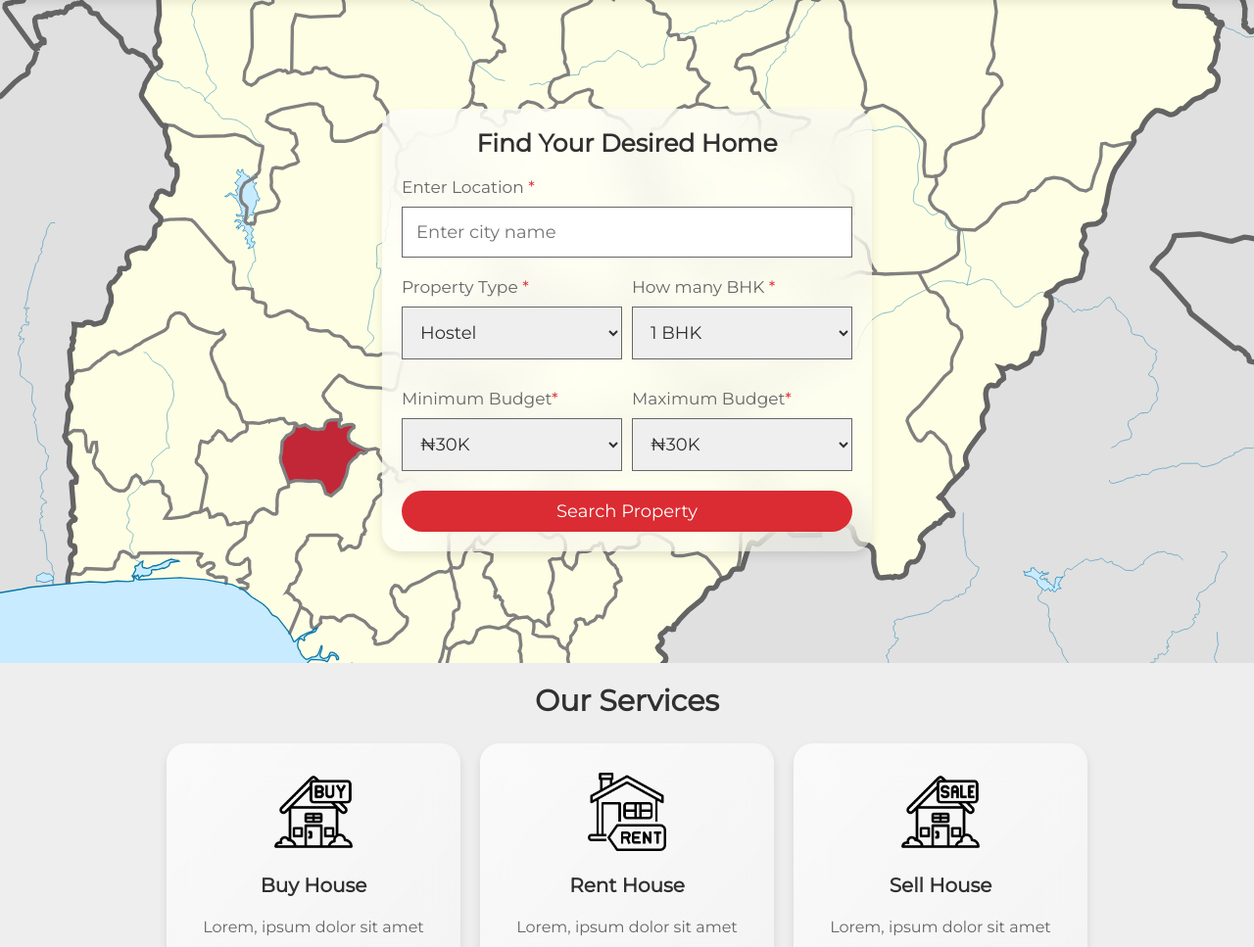
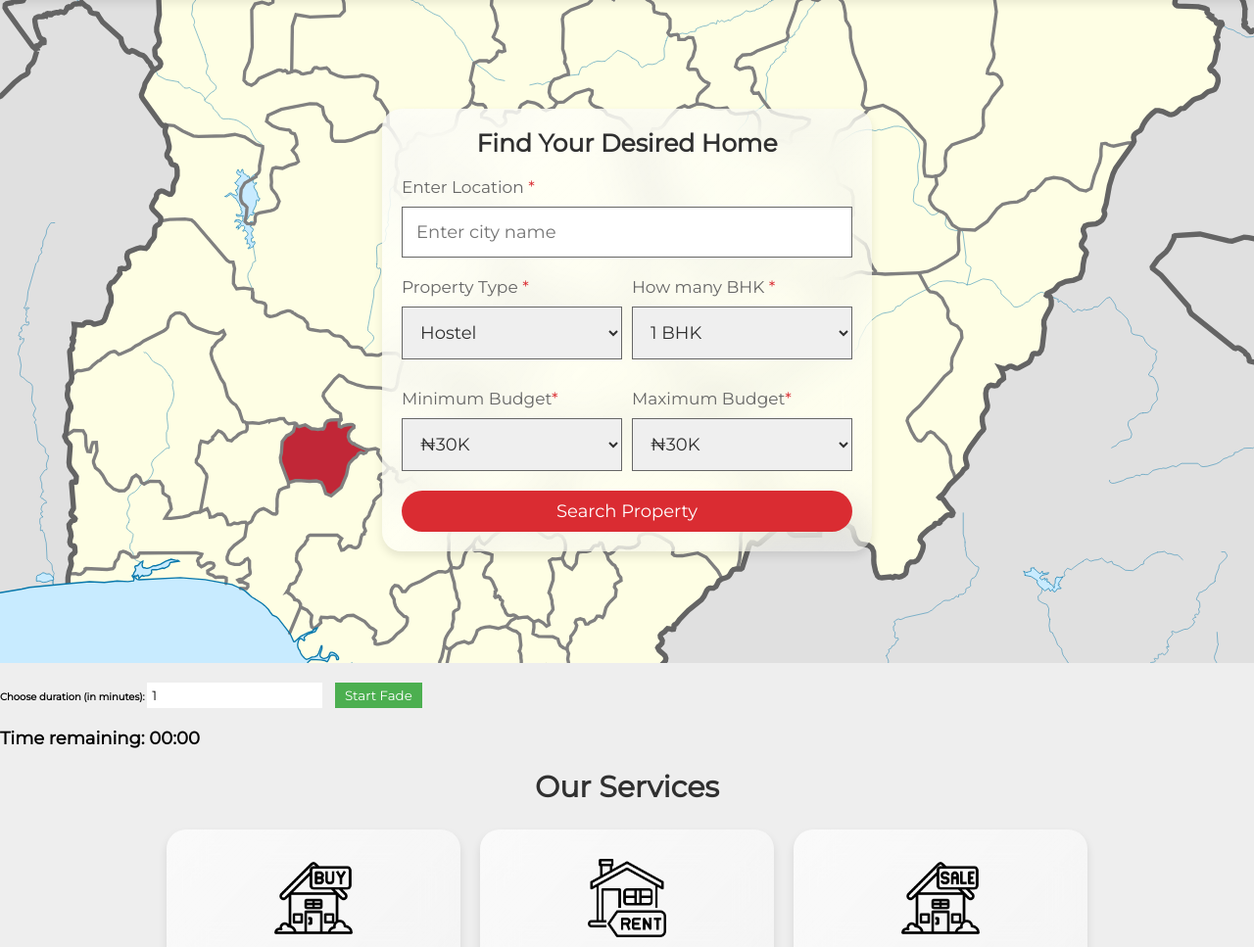
Before and after one commit to Fahd-O/Website_Self-Destruct_Mechanism, a plain HTML site: page index (2).html in a window 1280 px wide. Shown: the part 115-1082 px from the top of the page at 98% size. Drawn offline with Linux system fonts and the light colour scheme.

Commit message:
copied code snippet for fade out function to 2nd index.html file. Also added link to 2nd style sheet, link to 2nd js file done in previous commit.

```diff
--- a/index (2).html
+++ b/index (2).html
@@ -14,6 +14,7 @@
 
     <!-- custom css file link -->
     <link rel="stylesheet" href="css/style.css">
+    <link rel="stylesheet" href="css/styles.css">
 
 </head>
 <body>
@@ -196,6 +197,17 @@
 
 <!-- home section ends -->
 
+ <!-- Minutes Picker and Button -->
+ <div class="minute-adjuster">
+    <label for="fadeMinutes">Choose duration (in minutes):</label>
+    <input type="number" id="fadeMinutes" min="1" value="1">
+    <button id="startFade">Start Fade</button>
+</div>
+
+<!-- Countdown Timer -->
+<div class="timer-display">
+    <p>Time remaining: <span id="timer">00:00</span></p>
+</div>
 
 <!-- services section starts -->
 
```
